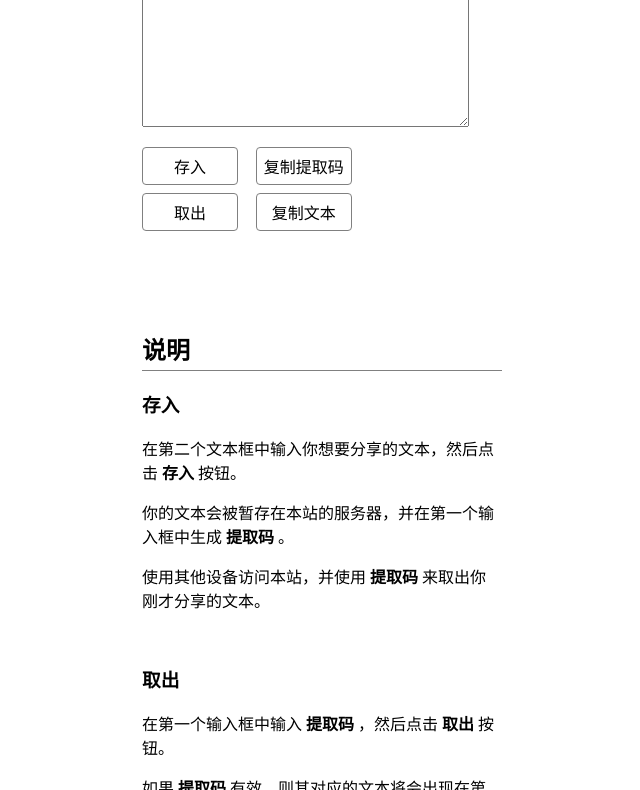
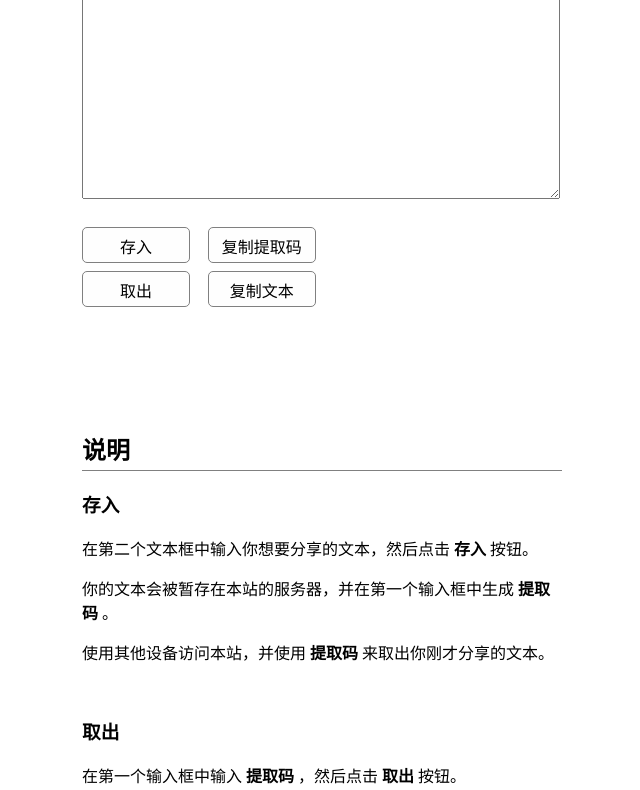
Before and after one commit to 17ban/online-clipboard-frontend, a website built with Vite: page index.html in a window 1280 px wide. Shown: the part 351-1141 px from the top of the page, without its empty margins (318-958 px from the left). Built offline with nearby package versions, Linux system fonts and the light colour scheme.

Commit message:
调整样式

```diff
--- a/index.html
+++ b/index.html
@@ -7,18 +7,18 @@
 </head>
 <body>
   <div id="main-view">
-    <div id="title-container">
+    <div id="title-container" class="container">
       <h1 id="site-title">Online Clipboard</h1>
     </div>
 
-    <div id="app-container">
+    <div id="app-container"  class="container">
       <div id="key-input-wrapper">
         <span>提取码</span>
         <input id="key-input" type="text" spellcheck="false">
       </div>
       <div id="text-input-wrapper">
         <span>文本内容</span>
-        <textarea id="text-input" cols="30" rows="12" spellcheck="false"></textarea>
+        <textarea id="text-input" spellcheck="false"></textarea>
       </div>
       <div id="btns-wrapper">
         <button id="post-btn" class="btn">存入</button>
@@ -29,7 +29,7 @@
       </div>
     </div>
 
-    <div id="help-container">
+    <div id="help-container"  class="container">
       <div class="h2-lable">
         <h2>说明</h2>
         <hr color="grey" size="1" noshade>
--- a/src/styles/style.css
+++ b/src/styles/style.css
@@ -2,14 +2,27 @@ html, body {
   font-family: Consolas, 'Courier New', sans-serif;
 }
 
+#main-view {
+  padding: 0px 16px 96px 16px;
+  margin: 0 auto;
+  width: 88%;
+}
+@media screen and (orientation: landscape) {
+  #main-view {
+    width: 480px;
+  }
+}
+
+
 .btn {
   margin: 4px 8px 4px 0px;
   padding: 6px;
-  font-size: 1rem;
-  min-width: 96px;
-  background-color: white;
+  font-size: 16px;
+  min-width: 108px;
+  height: 36px;
+  background-color: rgb(254, 254, 254);
   border: 1px solid grey;
-  border-radius: 4px;
+  border-radius: 5px;
   cursor: pointer;
   outline: none;
 }
@@ -31,28 +44,18 @@ html, body {
   padding: 0 4px;
 }
 
-
-
-#main-view {
-  padding: 0px 16px 96px 16px;
-  margin: 0 auto;
-  width: 90%;
-}
-
-@media screen and (orientation: landscape) {
-  #main-view {
-    width: 360px;
-  }
+.container {
+  width: 100%;
 }
 
 
-
 #site-title {
-  padding: 24px 0;
+  padding: 8px 0;
+  font-size: 3.4em;
 }
 
 #app-container > * {
-  margin: 16px 0;
+  margin: 24px 0;
 }
 
 #key-input-wrapper > *, #text-input-wrapper > * {
@@ -68,12 +71,18 @@ html, body {
 }
 
 #key-input {
+  width: 32%;
   resize: none;
+}
+
+#text-input {
+  width: 97%;
+  height: 13em;
 }
 
 
 
 #help-container, #api-container {
-  margin-top: 96px;
+  margin-top: 120px;
   width: 100%;
 }
```
